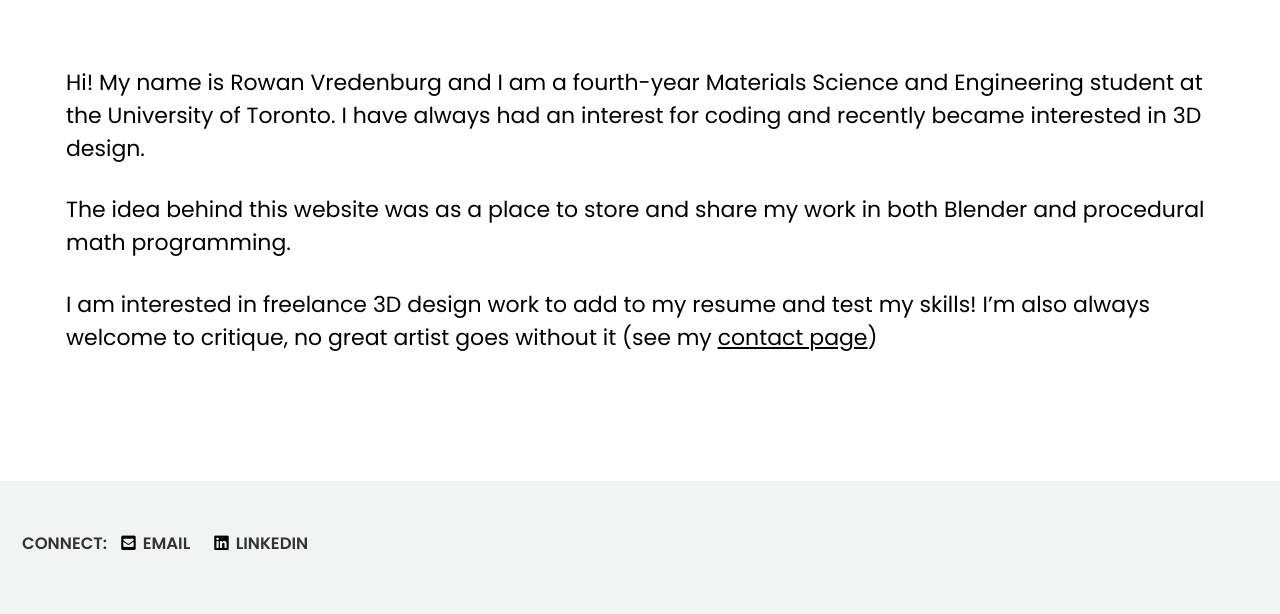
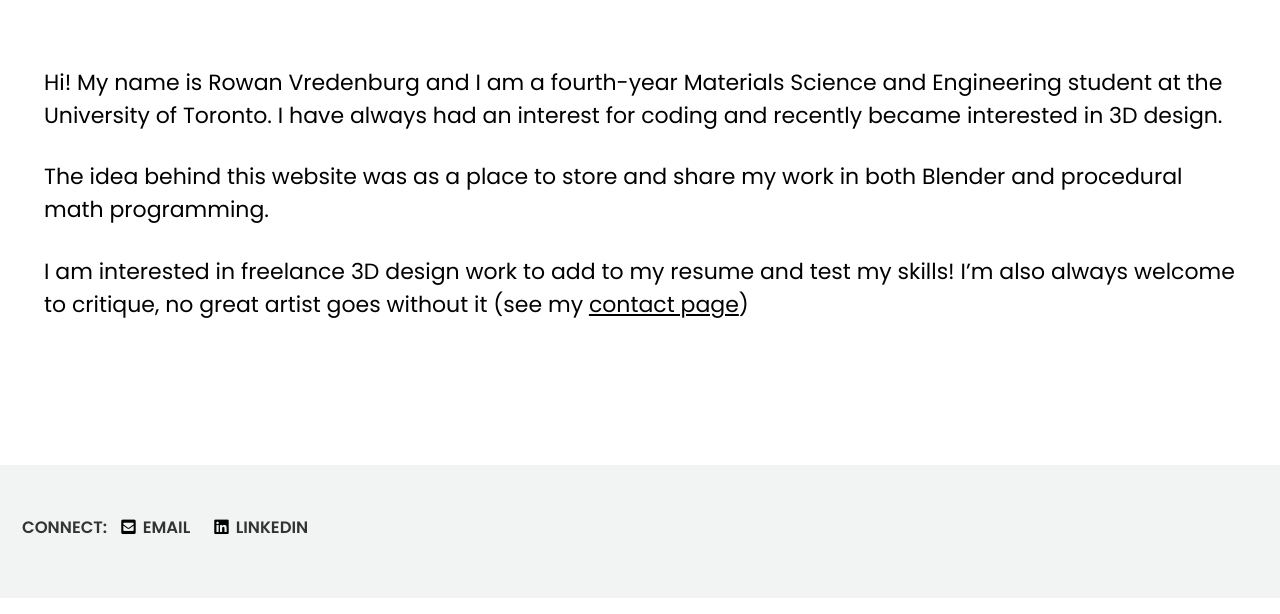
Before and after one commit to rowanvredenburg/rowanvredenburg.github.io, a Jekyll site: the page built from _pages/about.md, in a window 1280 px wide. Shown: the part 302-916 px from the top of the page. Built offline with Jekyll 4.4.1, drawn with Linux system fonts in a browser that asks for light colours; cached includes are drawn as plain includes.

Commit message:
sass changes

```diff
--- a/_sass/minimal-mistakes/_utilities.scss
+++ b/_sass/minimal-mistakes/_utilities.scss
@@ -104,8 +104,13 @@ body:hover .visually-hidden button {
 }
 
 .text-pad {
-  padding-left: 2em;
-  padding-right: 2em;
+  padding-left: 4em;
+  padding-right: 4em;
+
+  @include breakpoint($small){
+    padding-left:1em;
+    padding-right:1em;
+  }
 }
 
 /*
```
